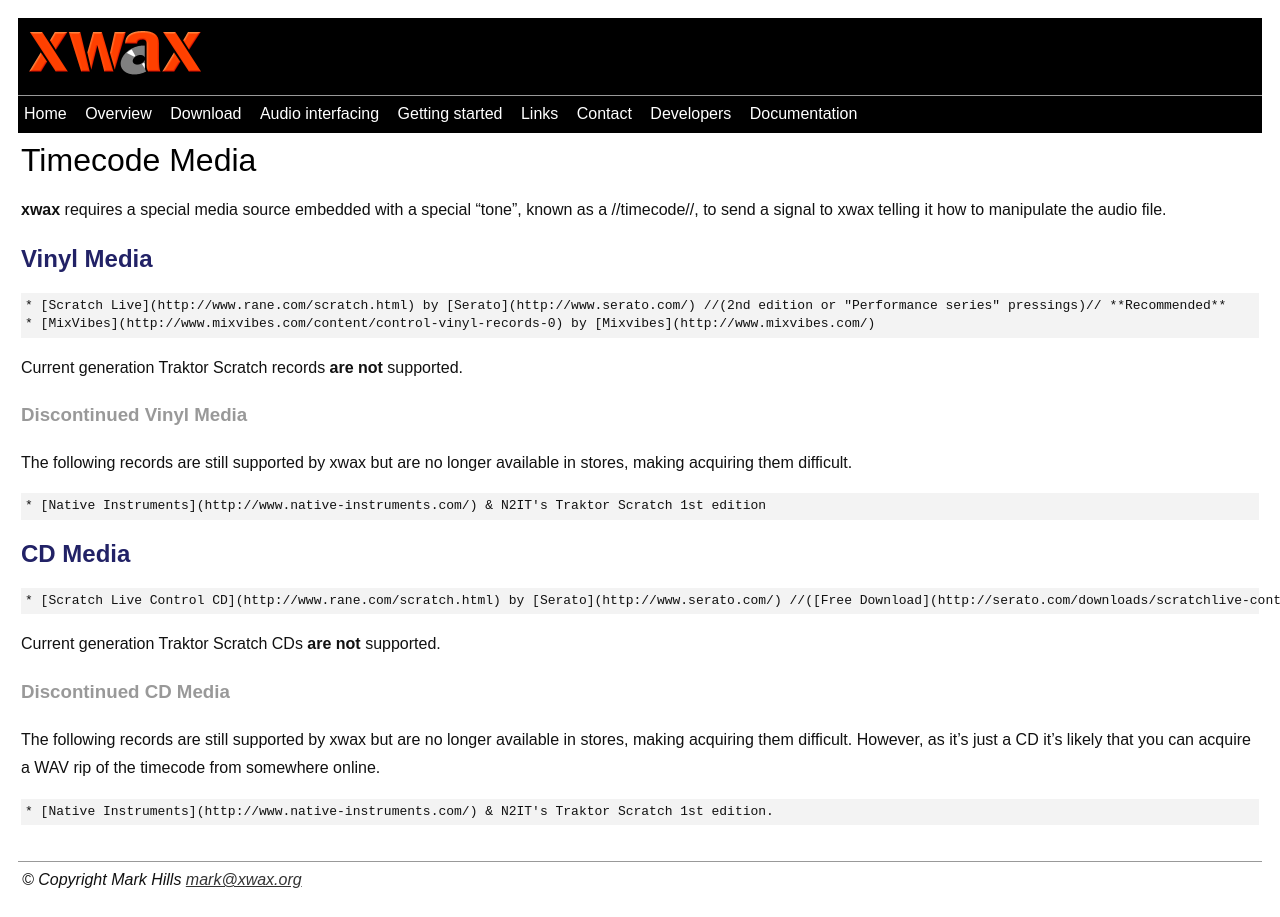
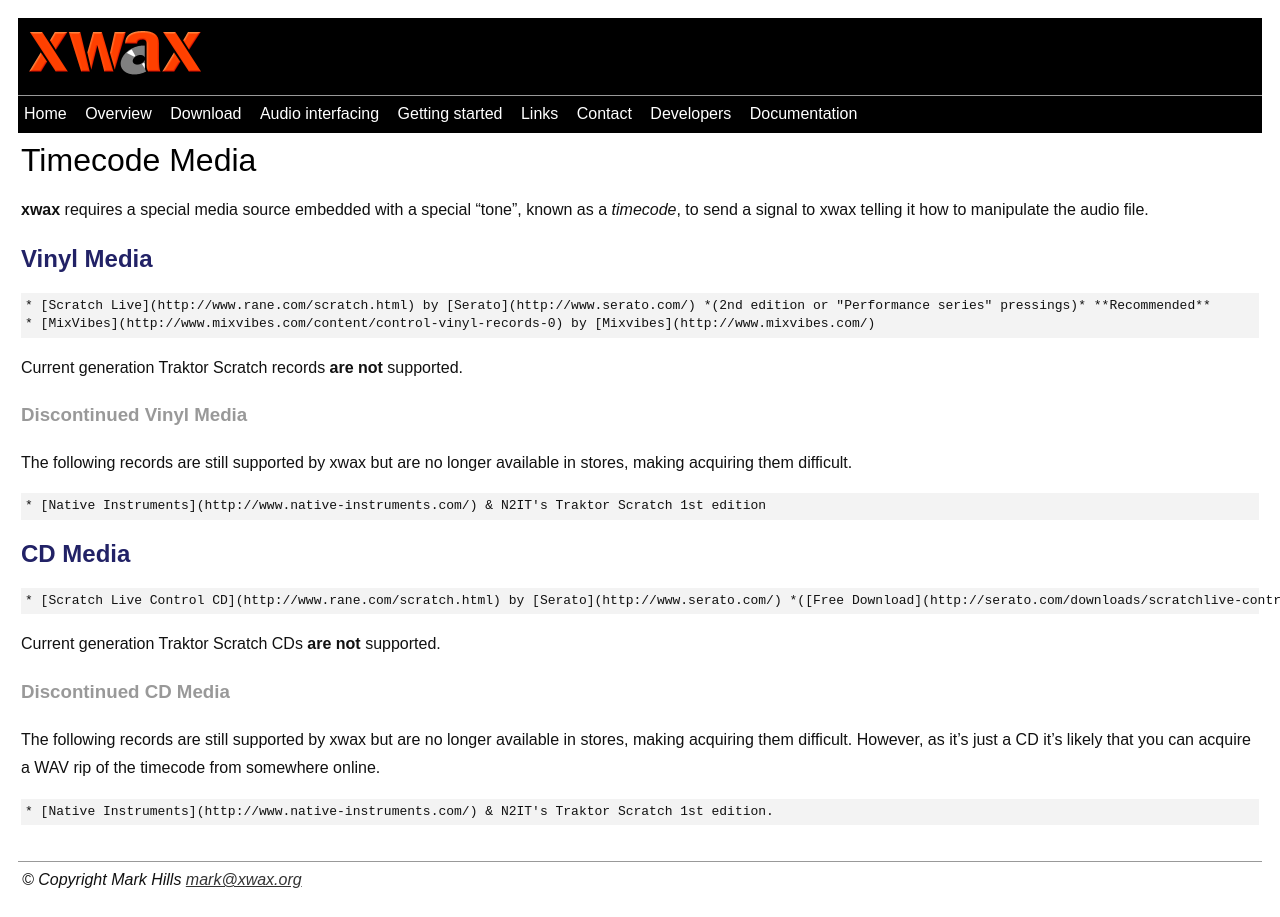
Before and after one commit to xwax/xwax.github.io, a Jekyll site: the page built from docs/timecode_records_and_cds.md, in a window 1280 px wide. Built offline with Jekyll 4.4.1, drawn with Linux system fonts in a browser that asks for light colours.

Commit message:
Convert italic markup

```diff
--- a/docs/timecode_records_and_cds.md
+++ b/docs/timecode_records_and_cds.md
@@ -4,7 +4,7 @@
 ---
 # Timecode Media
 
-**xwax** requires a special media source embedded with a special "tone", known as a //timecode//, to send a signal to xwax telling it how to manipulate the audio file.
+**xwax** requires a special media source embedded with a special "tone", known as a *timecode*, to send a signal to xwax telling it how to manipulate the audio file.
 
 
 
@@ -12,7 +12,7 @@
 
 ## Vinyl Media
 
-    * [Scratch Live](http://www.rane.com/scratch.html) by [Serato](http://www.serato.com/) //(2nd edition or "Performance series" pressings)// **Recommended**
+    * [Scratch Live](http://www.rane.com/scratch.html) by [Serato](http://www.serato.com/) *(2nd edition or "Performance series" pressings)* **Recommended**
     * [MixVibes](http://www.mixvibes.com/content/control-vinyl-records-0) by [Mixvibes](http://www.mixvibes.com/)
 
 Current generation Traktor Scratch records **are not** supported.
@@ -25,7 +25,7 @@
 
 ## CD Media
 
-    * [Scratch Live Control CD](http://www.rane.com/scratch.html) by [Serato](http://www.serato.com/) //([Free Download](http://serato.com/downloads/scratchlive-controlcd))// ** Recommended**
+    * [Scratch Live Control CD](http://www.rane.com/scratch.html) by [Serato](http://www.serato.com/) *([Free Download](http://serato.com/downloads/scratchlive-controlcd))* ** Recommended**
 
 Current generation Traktor Scratch CDs **are not** supported.
 
```
Also changed, not shown: docs/build_xwax_from_source.md (+2 -2 lines), docs/debian_installation.md (+1 -1 lines), docs/four-deck_rigging.md (+1 -1 lines), docs/modified_script_for_live_mic_input.md (+1 -1 lines), docs/ubuntu_installation.md (+1 -1 lines).
